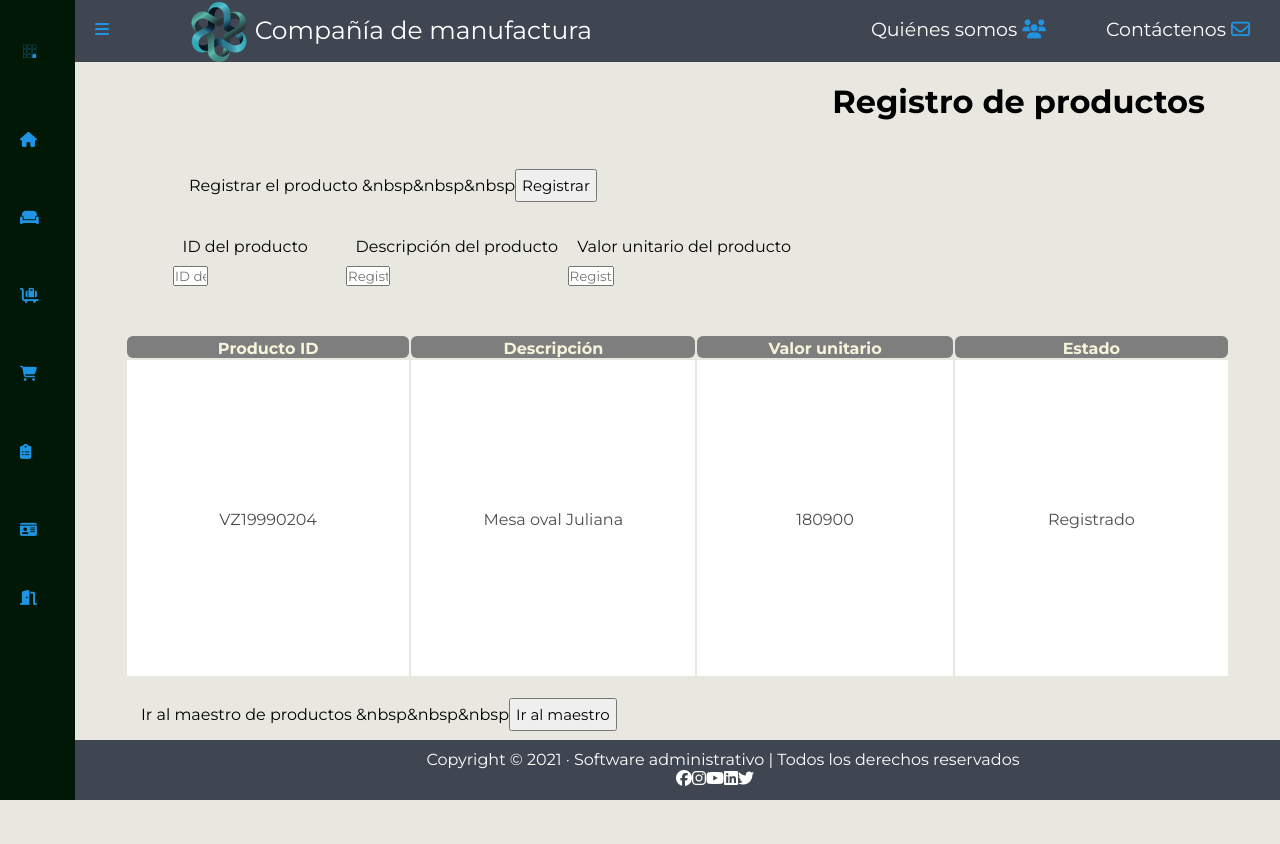
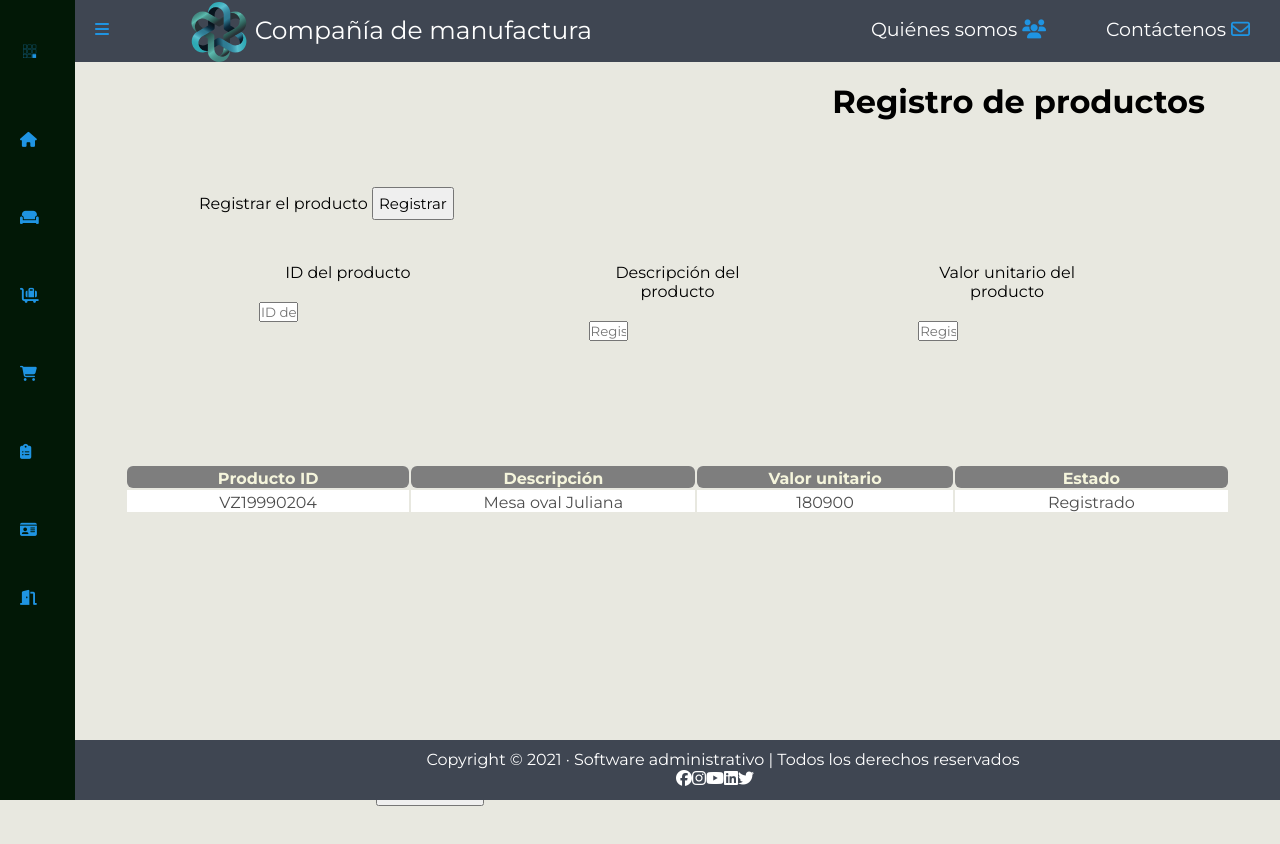
Before and after one commit to DigitSpace-UdeA/DigitSpace, a React (Create React App) app: page /productosRegistro in a window 1280 px wide. Shown: the top 844 px of the page. Built offline with nearby package versions, Linux system fonts and the light colour scheme.

Commit message:
arreglo estilos

```diff
--- a/src/pages/productosRegistro.jsx
+++ b/src/pages/productosRegistro.jsx
@@ -1,5 +1,5 @@
 
-import '../style/MainStyles.css';
+import '../style/ProdRegistroStyles.css';
 
 const ProductosRegistro = () => {
     return (
@@ -13,7 +13,7 @@ const ProductosRegistro = () => {
 
 
                     <div class="estilosRegistrar">
-                        <span>Registrar el producto &nbsp&nbsp&nbsp
+                        <span>Registrar el producto {/* &nbsp&nbsp&nbsp */}
                             <button class="myButton" type="button" onclick="alert('Producto registrado exitosamente.')" onclick="funcUpdate()">Registrar</button>
                         </span>
 
@@ -60,7 +60,7 @@ const ProductosRegistro = () => {
 
 
             <div class="estiloDivAMaestro">
-                <span>Ir al maestro de productos &nbsp&nbsp&nbsp
+                <span>Ir al maestro de productos {/* &nbsp&nbsp&nbsp */}
                     <a href="/productosMaestro">
                         <button class="myButton" type="button" onclick="funcUpdate()">Ir al maestro</button></a>
                 </span>
--- a/src/pages/ventasMaestro.jsx
+++ b/src/pages/ventasMaestro.jsx
@@ -1,4 +1,4 @@
-import '../style/MainStyles.css';
+import '../style/VentasM_Style.css';
 
 const VentasMaestro = () => {
     return (
```
